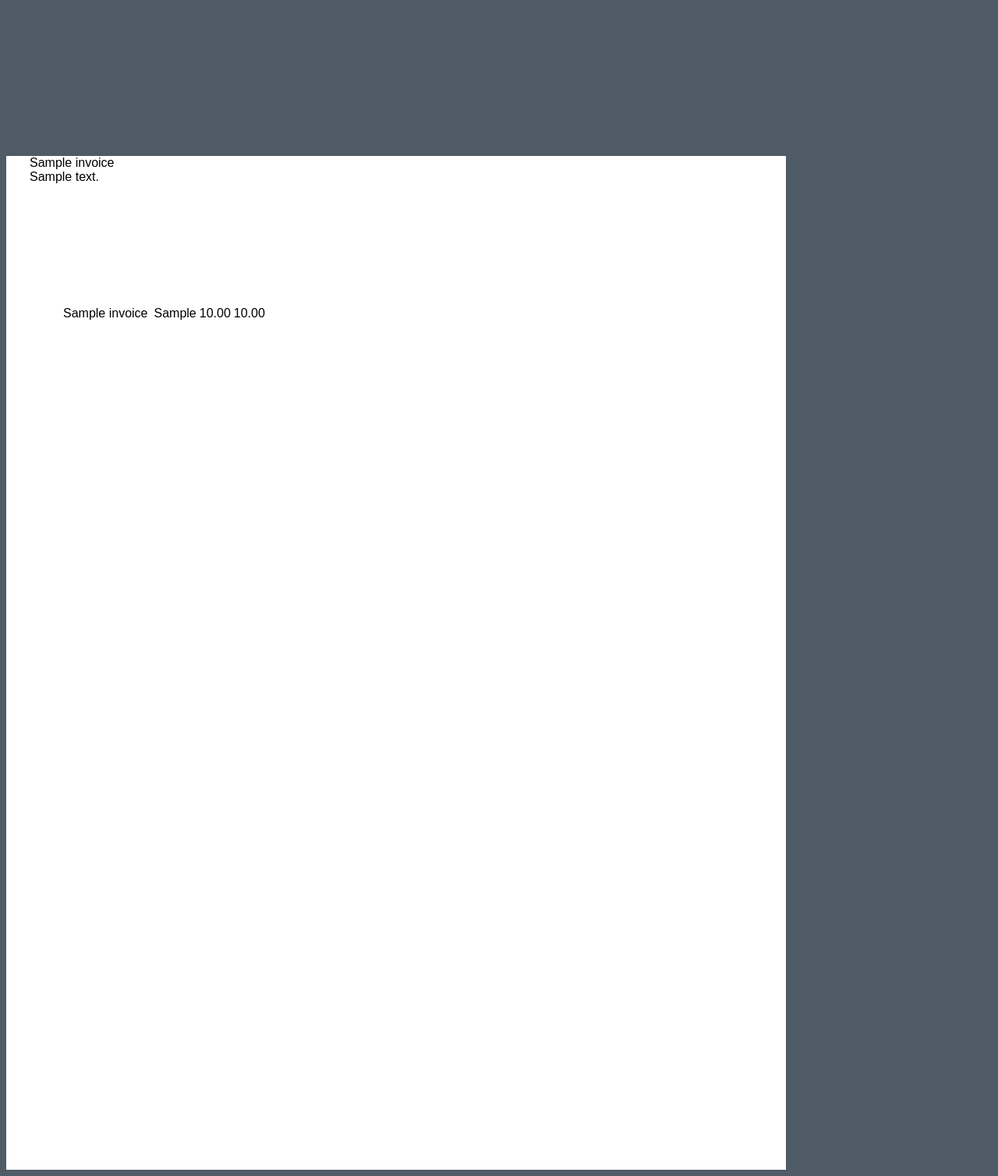
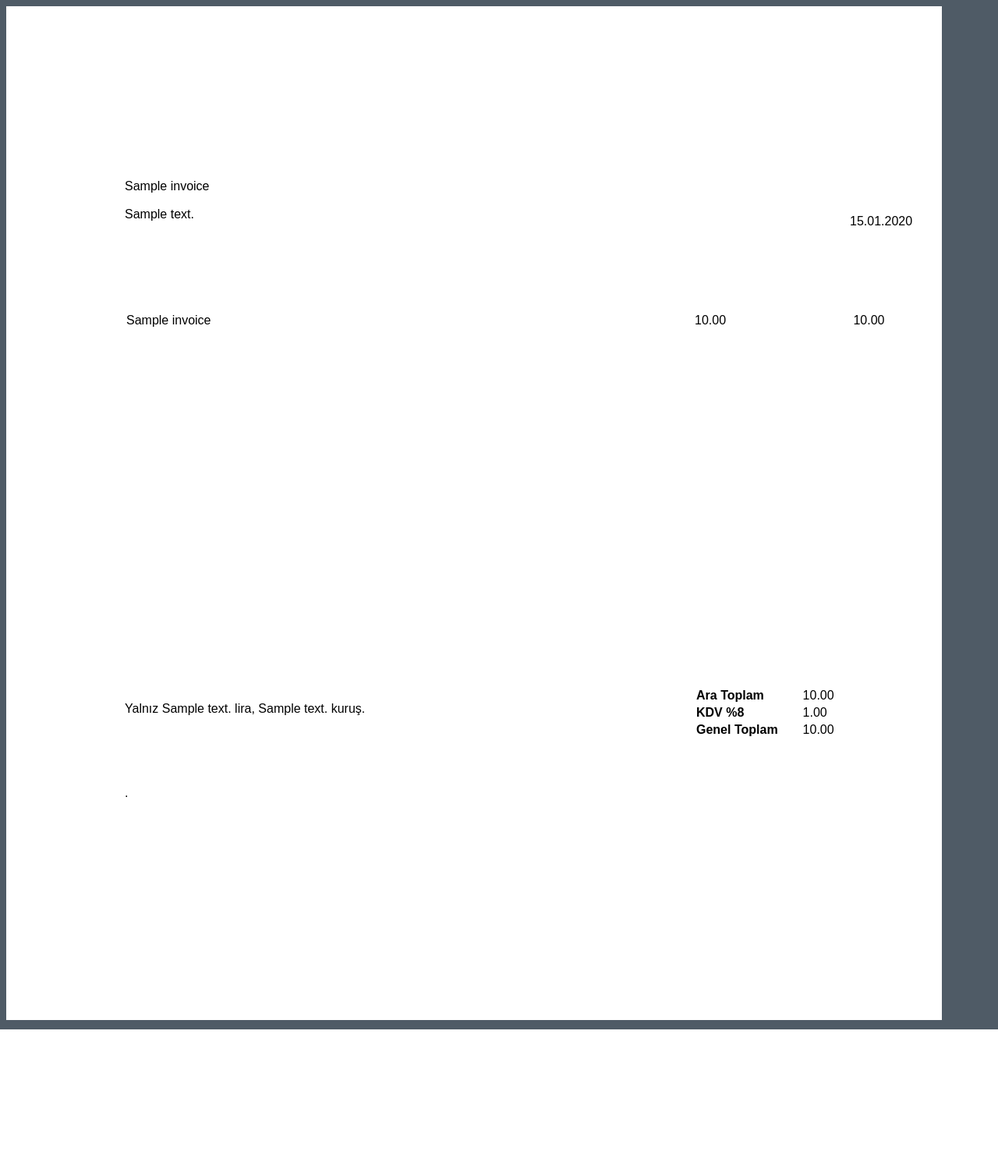
Before and after one commit to evrenesat/genesis, a Django app: template genesis/com/templates/invoice.html in a window 1280 px wide. Shown: the whole page at 78% size. After the commit the page ends 1320 px from the top, so only its background shows below. Run offline with Django 3.2, Linux system fonts and the light colour scheme; tables that the repository leaves empty hold one stand-in row (values such as "Sample post"); the template is opened without the code that fills it: values that come from a table or form of the project are taken from there, most other values are stand-ins (such as "Sample title", 1, 10 or a date in 2020); parts of the project's set-up code (start-up, migrations or seed data) failed here and were passed over.

Commit message:
invoice printing 100%

```diff
--- a/genesis/com/models.py
+++ b/genesis/com/models.py
@@ -83,7 +83,7 @@ class Payment(models.Model):
         verbose_name_plural = _('Payment Records')
 
     def __str__(self):
-        return "%s %s" % (self.patient.name, self.price)
+        return "%s %s" % (self.patient.name, self.amount)
 
 
 class AdmissionPricing(models.Model):
@@ -107,9 +107,9 @@ class AdmissionPricing(models.Model):
         return "%s %s" % (self.admission, self.final_amount)
 
     def charge_customer(self):
-        payment, is_new = Payment.objects.get_or_create(admisison=self.admission,
+        payment, is_new = Payment.objects.get_or_create(admission=self.admission,
                                                         patient=self.admission.patient,
-                                                        payment_method=10, type=10,
+                                                        method=10, type=10,
                                                         institution=self.admission.institution,
                                                         defaults=dict(amount=self.final_amount))
 
@@ -137,7 +137,7 @@ class AdmissionPricing(models.Model):
         discounted_price = list_price * (institute_discount_rate or 1)
         return discounted_price, list_price, institute_discount_rate
 
-    def process_amounts(self):
+    def process_amounts_and_create_invoiceitems(self):
         self.final_amount = Decimal(0)
         self.list_price = Decimal(0)
         for analyse in self.admission.analyse_set.all():
@@ -148,7 +148,7 @@ class AdmissionPricing(models.Model):
                                                                 quantity=1, total=discounted_price))
                 self.final_amount += discounted_price
                 self.list_price += list_price
-            if analyse.group_relation == 20: # if this is a group, delete it
+            if analyse.group_relation == 20:  # if this is a group, delete it
                 analyse.delete()
 
     def _calculate_discount(self):
@@ -160,20 +160,25 @@ class AdmissionPricing(models.Model):
     def save(self, *args, **kwargs):
         super().save(*args, **kwargs)
         if not self.final_amount:
-            self.process_amounts()
+            self.process_amounts_and_create_invoiceitems()
+            self.charge_customer()
         self._calculate_discount()
         super().save(*args, **kwargs)
 
+
 DEFAULT_INVOICE_UNIT = 'Adet'
+
+
 class Invoice(models.Model):
     admission = models.ManyToManyField(Admission, verbose_name=_('Admission'), editable=False)
     name = models.CharField(_('Name'), null=True, blank=True, max_length=250)
     address = models.CharField(_('Address'), null=True, blank=True, max_length=250)
-    unit = models.CharField(_('Unit'), default=DEFAULT_INVOICE_UNIT, max_length=30)
-    amount = models.DecimalField(_('Amount'), max_digits=8, decimal_places=2, editable=False,
+
+    amount = models.DecimalField(_('Total'), max_digits=8, decimal_places=2, editable=False,
                                  null=True, blank=True)
-    tax = models.IntegerField(_('Tax amount'), null=True, blank=True)
-    total = models.DecimalField(_('Price'), max_digits=8, decimal_places=2)
+    tax = models.DecimalField(_('Tax amount'), null=True, blank=True, max_digits=8,
+                              decimal_places=2)
+    total = models.DecimalField(_('Grand Total'), max_digits=8, decimal_places=2)
     timestamp = models.DateTimeField(_('Definition date'), editable=False, auto_now_add=True)
 
     class Meta:
@@ -189,9 +194,10 @@ class InvoiceItem(models.Model):
     invoice = models.ForeignKey(Invoice, models.SET_NULL, verbose_name=_('Invoice'),
                                 null=True, blank=True)
     name = models.TextField(_('Name'))
-    amount = models.IntegerField(_('Amount'))
+    amount = models.DecimalField(_('Amount'), max_digits=6, decimal_places=2)
     quantity = models.IntegerField(_('Quantity'), default=1)
-    total = models.IntegerField(_('Line total'))
+    unit = models.CharField(_('Unit'), default=DEFAULT_INVOICE_UNIT, max_length=30)
+    total = models.DecimalField(_('Line total'), max_digits=6, decimal_places=2)
     timestamp = models.DateTimeField(_('Definition date'), editable=False, auto_now_add=True)
 
     class Meta:
--- a/genesis/com/templates/invoice.html
+++ b/genesis/com/templates/invoice.html
@@ -11,7 +11,7 @@
 
         div#container {
             background-color: #fff;
-            width: 1000px !important;
+            width: 1200px !important;
             min-height: 1300px;
         }
 
@@ -28,28 +28,103 @@
 
     </style>
     <style>
+        body {
+            font-family: sans-serif;
+        }
 
-        header{
-            margin-top:200px;
-            margin-left:30px;
+        div#total_text {
+            top: 900px;
+            left: 160px;
         }
-        main{
-            margin-top:40px;
-            margin-left:70px;
+
+        div#total_box {
+            top: 880px;
+            left: 890px;
         }
+
+        #total_box th {
+            padding-right: 20px;
+            text-align: left;
+        }
+
+        #total_box td {
+            padding-left: 10px;
+            text-align: left;
+        }
+
+        div#container {
+            display: inline-block;
+            height: 1200px;
+        }
+
+        #container > * {
+            position: absolute;
+        {#            border: 1px solid #ccc;#}
+        }
+
+        div#namebox {
+            display: block;
+            top: 230px;
+            left: 160px;
+            width: 300px;
+            height: 130px;
+
+        }
+
+        div#datebox {
+            top: 275px;
+            left: 1090px;
+
+        }
+
+        table#items td {
+            padding: 0;
+        {#            border:1px solid #ccc;#}
+        }
+
+        table#items {
+        {#            border: 1px solid #ccc;#} padding: 0;
+            top: 400px;
+            left: 160px;
+        }
+
+        td.name {
+            width: 530px;
+        }
+
+        td.quantity {
+            width: 180px;
+            text-align: center;
+        }
+
+        td.unit {
+            width: 90px;
+        }
+
+        td.total {
+            width: 200px;
+        }
+
+        td.amount {
+            width: 220px;
+        }
+
     </style>
     {#    <link href="{% static "report.css" %}" rel="stylesheet" type="text/css" media="screen"/>#}
 </head>
+<body>
 <div id="container">
-    <body style="font-family: sans-serif">
-    <header>
-        <div style="width:300px;height:150px;">
-            {{ invoice.name }}<br>
+
+    <div id="namebox">
+        {{ invoice.name }}
+        <br>
+        <br>
         {{ invoice.address }}
     </div>
-    </header>
-    <main>
-        <table>
+    <div id="datebox">
+        {{ invoice.timestamp|date:"d.m.Y"}}
+    </div>
+    <table id="items">
         {% for item in items %}
             <tr>
                 <td class="name">{{ item.name }}</td>
@@ -60,12 +135,35 @@
             </tr>
         {% endfor %}
     </table>
-    </main>
-    <footer>
+    <div id="total_text">
+        Yalnız {{ text_total_int }} lira, {{ text_total_decimal }} kuruş.
+        <br><br><br><br><br><br>.
+    </div>
+    <div id="total_box">
+        <table>
+            <tr>
+                <th>Ara Toplam</th>
+                <td>{{ invoice.amount }}</td>
+            </tr>
+            <tr>
+                <th>KDV %8</th>
+                <td>{{ invoice.tax }}</td>
+            </tr>
+            <tr>
+                <th>Genel Toplam</th>
+                <td>{{ invoice.total }}</td>
+            </tr>
+        </table>
+    </div>
+</div>
 
-    </footer>
+<script>
+    {% if error %}
+        window.parent.popup_error("{{ error }}");
+    {% else %}
+        window.parent.print_invoice_iframe();
+    {% endif %}
+</script>
 
-</div>
-<script>window.parent.print_invoice_iframe();</script>
 </body>
 </html>
--- a/genesis/lab/models/patient.py
+++ b/genesis/lab/models/patient.py
@@ -25,7 +25,7 @@ class Institution(models.Model):
     type = models.SmallIntegerField(_('Institution type'), choices=INSTITUTION_TYPE)
     phone = models.CharField(_('Phone'), max_length=30, null=True, blank=True)
     cellular = models.CharField(_('Cellular phone'), max_length=30, null=True, blank=True)
-    address = models.CharField(_('Cellular phone'), max_length=100, null=True, blank=True)
+    address = models.CharField(_('Address'), max_length=100, null=True, blank=True)
     timestamp = models.DateTimeField(_('Timestamp'), editable=False, auto_now_add=True)
     updated_at = models.DateTimeField(_('Update date'), editable=False, auto_now=True)
     email = models.EmailField(_('Email'), null=True, blank=True)
@@ -76,6 +76,7 @@ class Patient(models.Model):
     updated_at = models.DateTimeField(_('Timestamp'), editable=False, auto_now=True)
     relation = models.SmallIntegerField(_('Patient Relation'), choices=RELATION)
     birthdate = models.DateField(_('Birthdate'))
+    address = models.CharField(_('Address'), max_length=100, null=True, blank=True)
 
     # operator = models.ForeignKey(User, verbose_name=_('Operator'), editable=False)
 
--- a/genesis/static/genesis.js
+++ b/genesis/static/genesis.js
@@ -88,6 +88,9 @@ function print_invoice_iframe() {
     // script flow continues after print independently of completetion of print process!
     jsPrintSetup.printWindow(window.frames[0]);
     // next commands
+}
+function popup_error(msg){
+    alert(msg);
 }
 function print_report_iframe() {
     // this method will be called from iframe
--- a/requirements.txt
+++ b/requirements.txt
@@ -5,7 +5,6 @@ django-appconf==1.0.2
 django-autocomplete-light==3.1.8
 django-grappelli==2.8.1
 django-grappelli-autocomplete-fk-edit-link==0.1.1
-
 
 ipython==5.1.0
 ipython-genutils==0.1.0
```
Also changed, not shown: genesis/com/num2text.py (added, +45 -0 lines), genesis/com/views.py (+41 -18 lines). Lines whose indentation alone changed are shown as unchanged.
